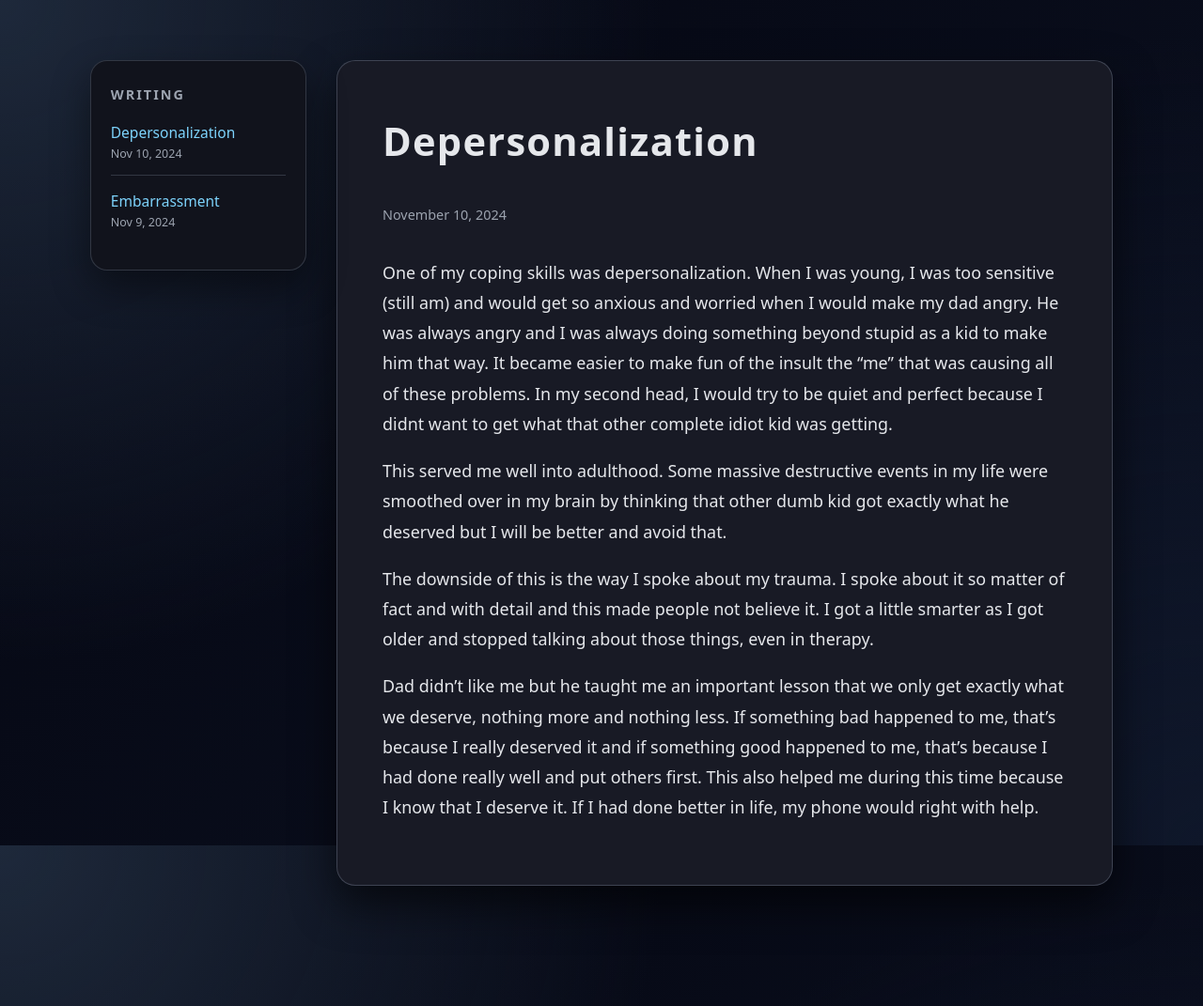
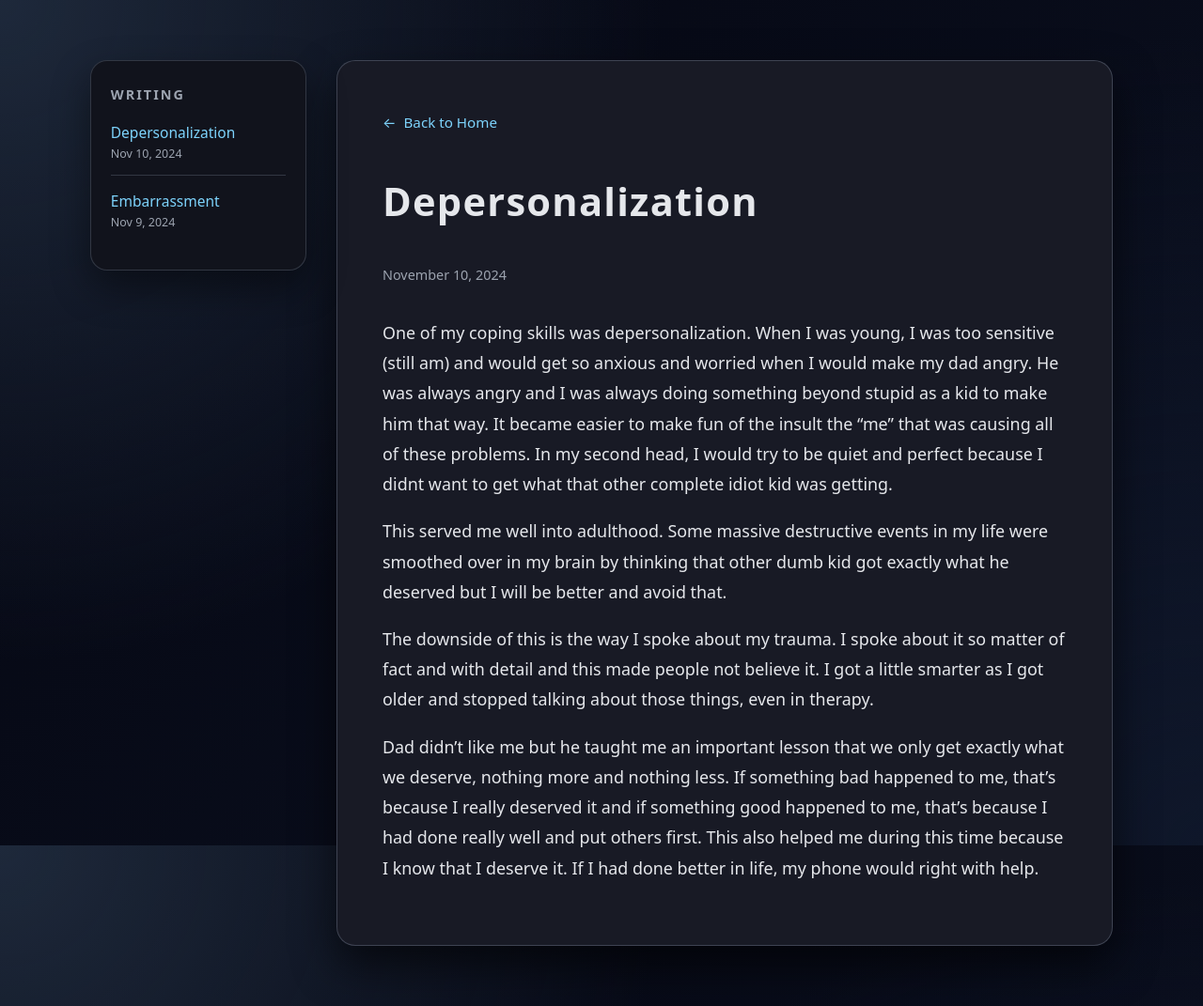
Before and after one commit to mbuckingham74/gigamike, a Jekyll site: the page built from _posts/2024-11-10-depersonalization.md, in a window 1280 px wide. Shown: the whole page at 94% size. Built offline with Jekyll 4.4.1, drawn with Linux system fonts in a browser that asks for light colours.

```diff
--- a/_layouts/post.html
+++ b/_layouts/post.html
@@ -1,6 +1,12 @@
 ---
 layout: default
 ---
+
+<nav style="margin-bottom: 2rem;">
+  <a href="/" style="color: var(--accent); font-size: 0.95rem; display: inline-flex; align-items: center; gap: 0.5rem;">
+    <span>←</span> Back to Home
+  </a>
+</nav>
 
 <h1>{{ page.title }}</h1>
 <p style="color: var(--muted); font-size: 0.9rem; margin-bottom: 2rem;">
```
